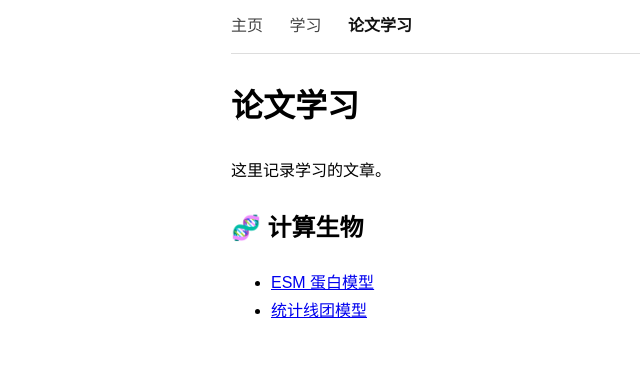
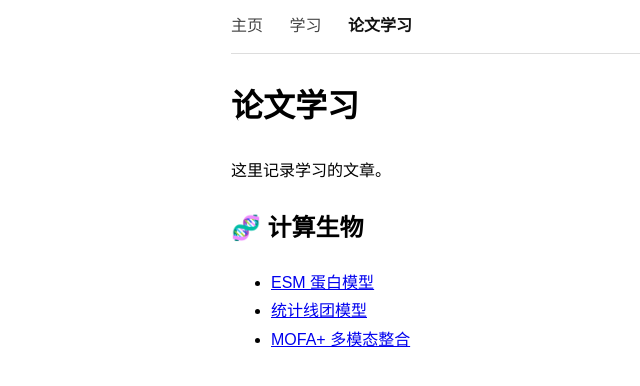
Before and after one commit to SugarfreeSoda/SugarfreeSoda.github.io, a Jekyll site: the page built from paper.md, in a window 1280 px wide. Shown: the top 386 px of the page, without its empty margins (9-649 px from the left). Built offline with Jekyll 4.4.1, drawn with Linux system fonts in a browser that asks for light colours.

Commit message:
Update paper.md

```diff
--- a/paper.md
+++ b/paper.md
@@ -18,3 +18,4 @@ permalink: /paper-study/
 
 - [ESM 蛋白模型](/notes/esm/)
 - [统计线团模型](/notes/statistical-coil-model/)
+- [MOFA+ 多模态整合](/notes/MOFA+/)
```
